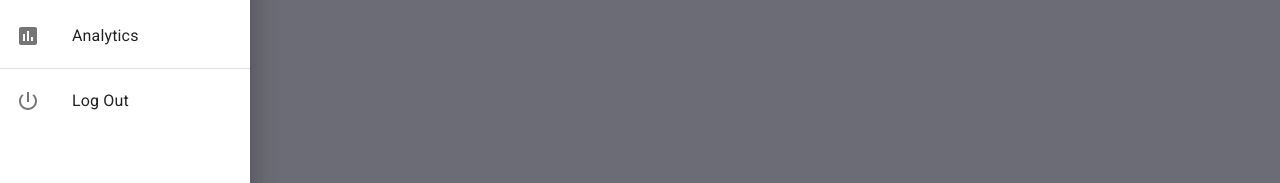
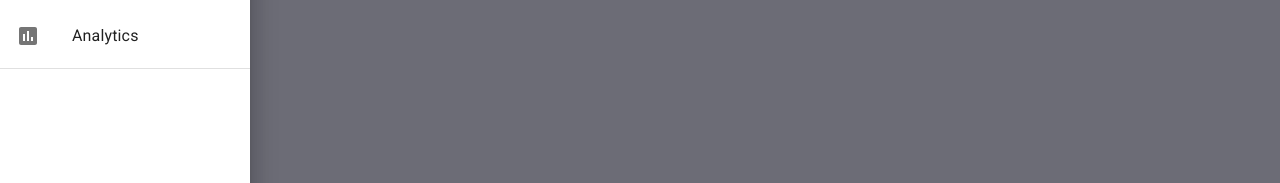
Before and after one commit to LHL-FocusPocus/FocusPocus, a React (Create React App) app in the folder client/: page /dashboard in a window 1280 px wide. Both pictures are taken after a click on the button "FOCUSPOCUS". Shown: the part 548-731 px from the top of the page. Built offline with nearby package versions, Linux system fonts and the light colour scheme.

Commit message:
Basic (not dynamic/no styling) navbar complete

```diff
--- a/client/src/components/Navbar.jsx
+++ b/client/src/components/Navbar.jsx
@@ -44,6 +44,17 @@ const Message = styled.div`
   padding-bottom: 4em;
 `;
 
+// TODO: Push logout button to bottom of drawer -> can't get it to work without forcing it with margin (but irrelevant on full screen mode)
+const Logout = styled(List)`
+  ${'' /* margin-top: auto; */}
+  margin-top: 105%;
+`
+
+const Container = styled.div`
+  display: flex;
+  flex-flow: column nowrap
+`
+
 export default function Navbar() {
   const classes = useStyles();
   const [state, setState] = useState({
@@ -62,7 +73,7 @@ export default function Navbar() {
   };
 
   const list = anchor => (
-    <div
+    <Container
       className={classes.list}
       role="presentation"
       onClick={toggleDrawer(anchor, false)}
@@ -92,15 +103,15 @@ export default function Navbar() {
         ))}
       </List>
       <Divider />
-      <List>
-        <ListItem button key="logout">
+      <Logout>
+        <ListItem button id="logout">
           <ListItemIcon>
             <PowerSettingsNewIcon />
           </ListItemIcon>
           <ListItemText primary="Log Out" />
         </ListItem>
-      </List>
-    </div>
+      </Logout>
+    </Container>
   );
 
   return (
```
